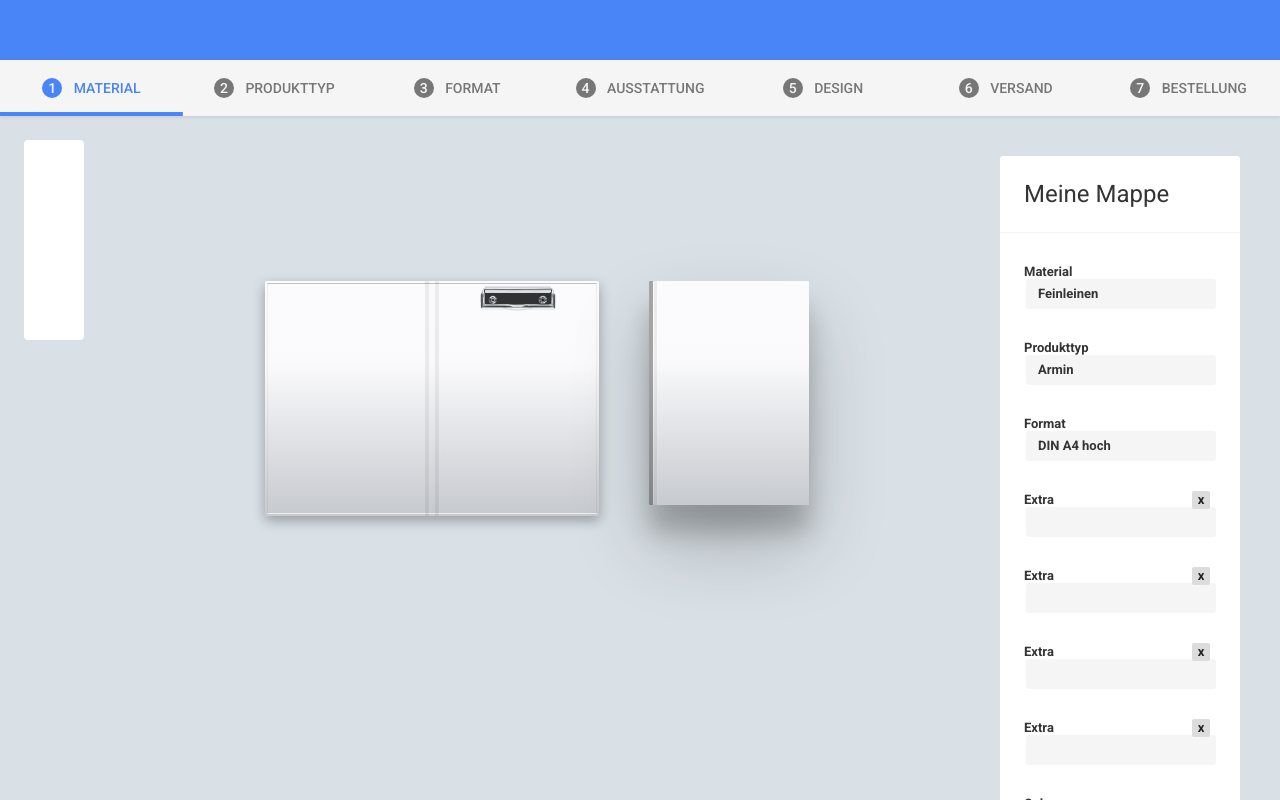
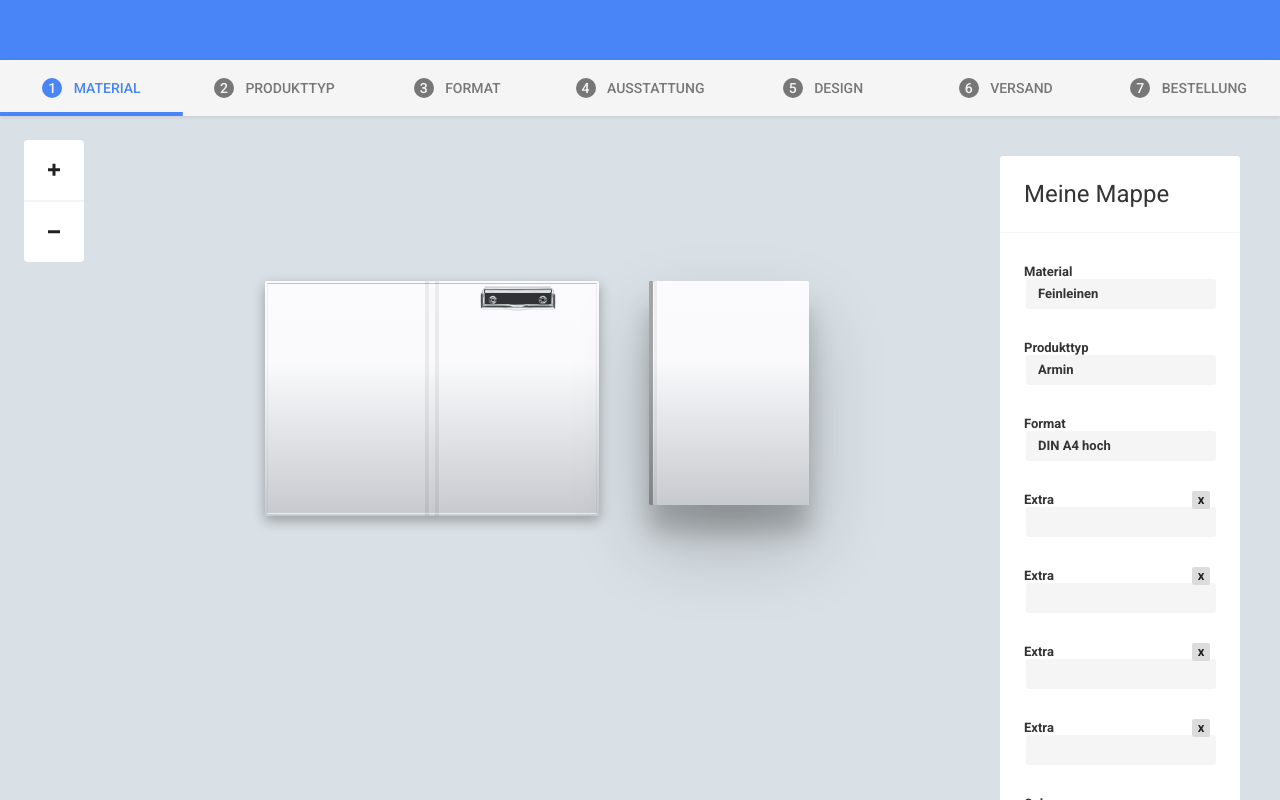
Before and after one commit to alexanderhein22x/cardstock, a plain HTML site: page index.html in a window 1280 px wide. Drawn offline with Linux system fonts and the light colour scheme.

Commit message:
change subtab style

```diff
--- a/index.html
+++ b/index.html
@@ -73,6 +73,8 @@
   <div class="grid">
 
   <div class="perspective">
+    <a href="#" class="btn-zoomin"><i class="icon-plus"></i></a>
+    <a href="#" class="btn-zoomout"><i class="icon-minus"></i></a>
   </div>
     <!--Visual Product -->
   <div id="preview">
--- a/main.css
+++ b/main.css
@@ -400,10 +400,45 @@ text-align: right;
   left: 24px;
   top: 24px;
   width: 60px;
-  height: 200px;
   border-radius: 4px;
   background-color: #fff;
-}
+  z-index: 10;
+}
+
+a.btn-zoomin, a.btn-zoomout {
+  width: 60px;
+  height: 61px;
+  display: block;
+  background-position: center center;
+  background-repeat: no-repeat;
+  cursor: pointer;
+}
+
+a.btn-zoomin {
+  border-bottom: 1px #f5f5f5 solid;
+  border-radius: 3px 3px 0 0;
+}
+
+a.btn-zoomout {
+  border-top: 1px #f5f5f5 solid;
+  border-radius: 0 0 3px 3px;
+}
+
+.perspective a:hover {
+  background-color: #f7f7f7;
+}
+.icon-plus, .icon-minus {
+  width: 100%;
+  height: 100%;
+  font-size: 12px;
+  line-height: 60px;
+  text-align: center;
+  float: left;
+  color: #212121;
+}
+
+.icon-plus:before{content: "\e615";}
+.icon-minus:before{content: "\e616";}
 
 #preview {
   position: relative;
@@ -1350,11 +1385,9 @@ text-align: right;
   float: left;
   cursor: pointer;
   display: block;
-  font-weight: 500;
-  font-size: 14px;
   padding: 0 24px;
-  -webkit-transition: color 0.3s;
-  transition: color 0.3s;
+  -webkit-transition: all 0.15s;
+  transition: all 0.15s;
 }
 
 .tab__content nav ul li:first-child {
@@ -1364,6 +1397,10 @@ text-align: right;
   float: left;
   height: 100%;
   color: #777;
+  font-size: 15px;
+  font-weight: bold;
+  -webkit-transition: color 0.1s;
+  transition: color 0.1s;
 }
 
 .tab__content nav li:hover a {
@@ -1375,7 +1412,7 @@ text-align: right;
 }
 
 .tab__content nav li.tab-current a {
-  color: #212121;
+  color: #4985f7;
 }
 
 .content-wrap {
```
Also changed, not shown: fonts/icomoon.ttf, fonts/icomoon.woff, 2 other files.
